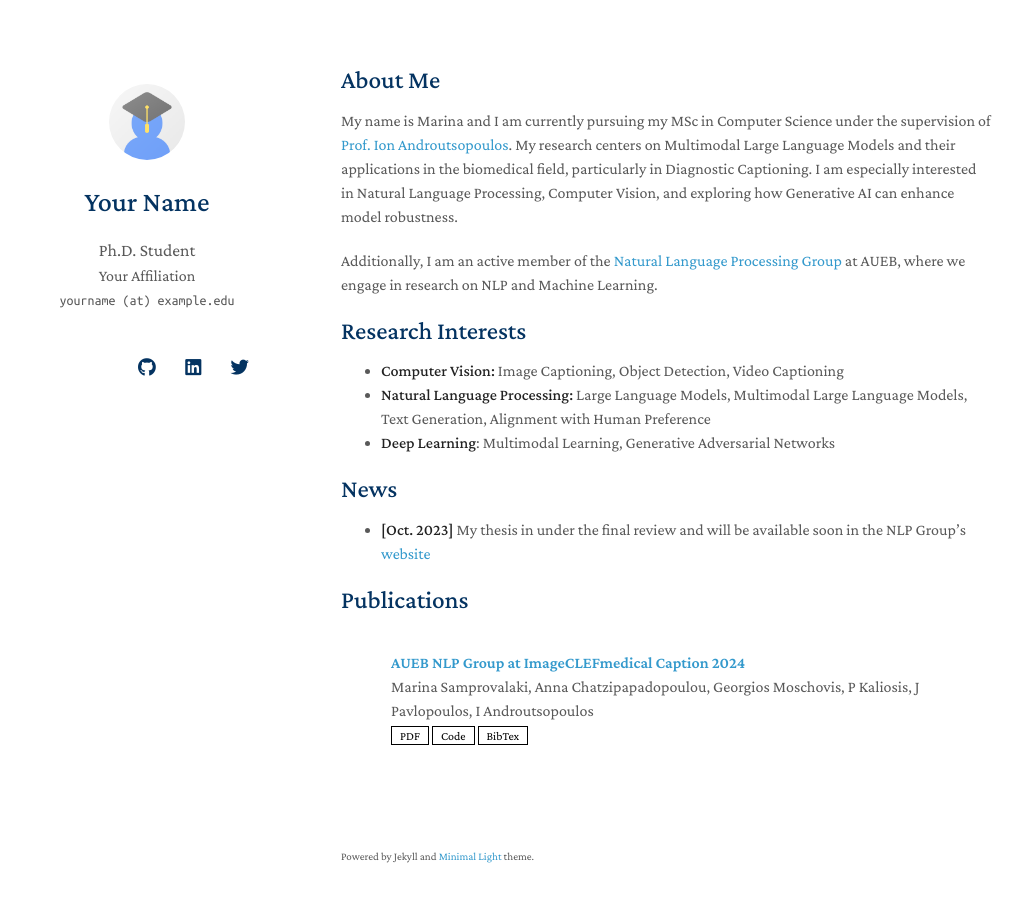
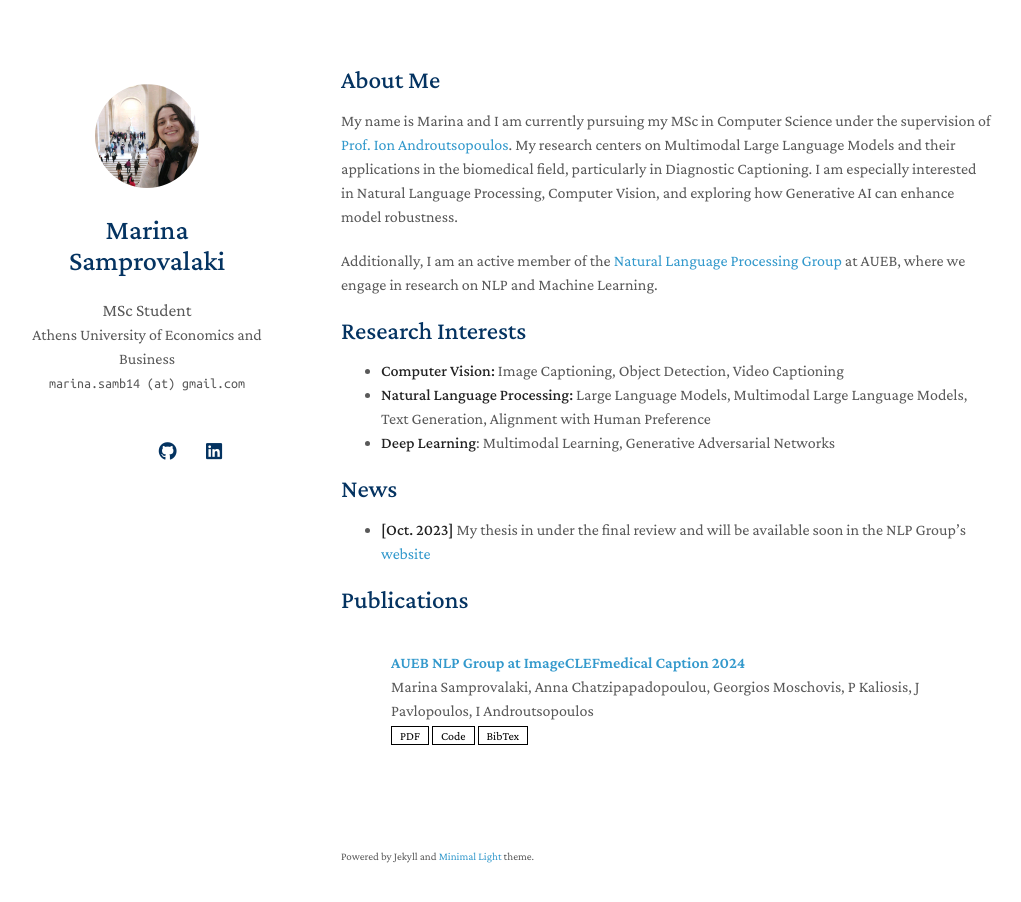
Before and after one commit to msamprovalaki/msamprovalaki.github.io, a Jekyll site: the page built from index.md, in a window 1280 px wide and 937 px high. Shown: the top 902 px of the window, without its empty margins (129-1150 px from the left). Built offline with Jekyll 4.4.1, drawn with Linux system fonts in a browser that asks for light colours; nearby versions of some CDN libraries; a style sheet for code colours, icons or effects is not loaded; our own code applies the rules of GitHub Pages for plain Markdown files.

Commit message:
Added personal details

```diff
--- a/_config.yml
+++ b/_config.yml
@@ -1,22 +1,22 @@
 # Basic Information
-title: Your Name
-position: Ph.D. Student
-affiliation: Your Affiliation
-email: yourname (at) example.edu
+title: Marina Samprovalaki
+position: MSc Student
+affiliation: Athens University of Economics and Business
+email: marina.samb14 (at) gmail.com
 
 # Search Engine Optimization (SEO)
 # The following information is used to improve the website traffic from search engines, e.g., Google.
-keywords: minimal light
-description: The Minimal Light is a simple and elegant jekyll theme for academic personal homepage.
-canonical: https://minimal-light-theme.yliu.me/
+# keywords: minimal light
+# description: The Minimal Light is a simple and elegant jekyll theme for academic personal homepage.
+# canonical: https://minimal-light-theme.yliu.me/
 
 # Links
 # If you don't need one of them, you may delete the corresponding line.
-google_scholar: https://scholar.google.com/
+google_scholar: https://scholar.google.com/citations?user=iRPZ3joAAAAJ&hl=en&authuser=1
 cv_link: assets/files/curriculum_vitae.pdf
-github_link: https://github.com/
-linkedin: https://www.linkedin.com/
-twitter: https://twitter.com/
+github_link: https://github.com/marina-sam14
+linkedin: https://www.linkedin.com/in/marina-samprovalaki/
+# twitter: https://twitter.com/
 
 # Images (e.g., your profile picture and your website's favicon)
 # "favicon" and "favicon_dark" are used for the light and dark modes, respectively.
```
Also changed, not shown: assets/img/avatar.png, 1 other file.
